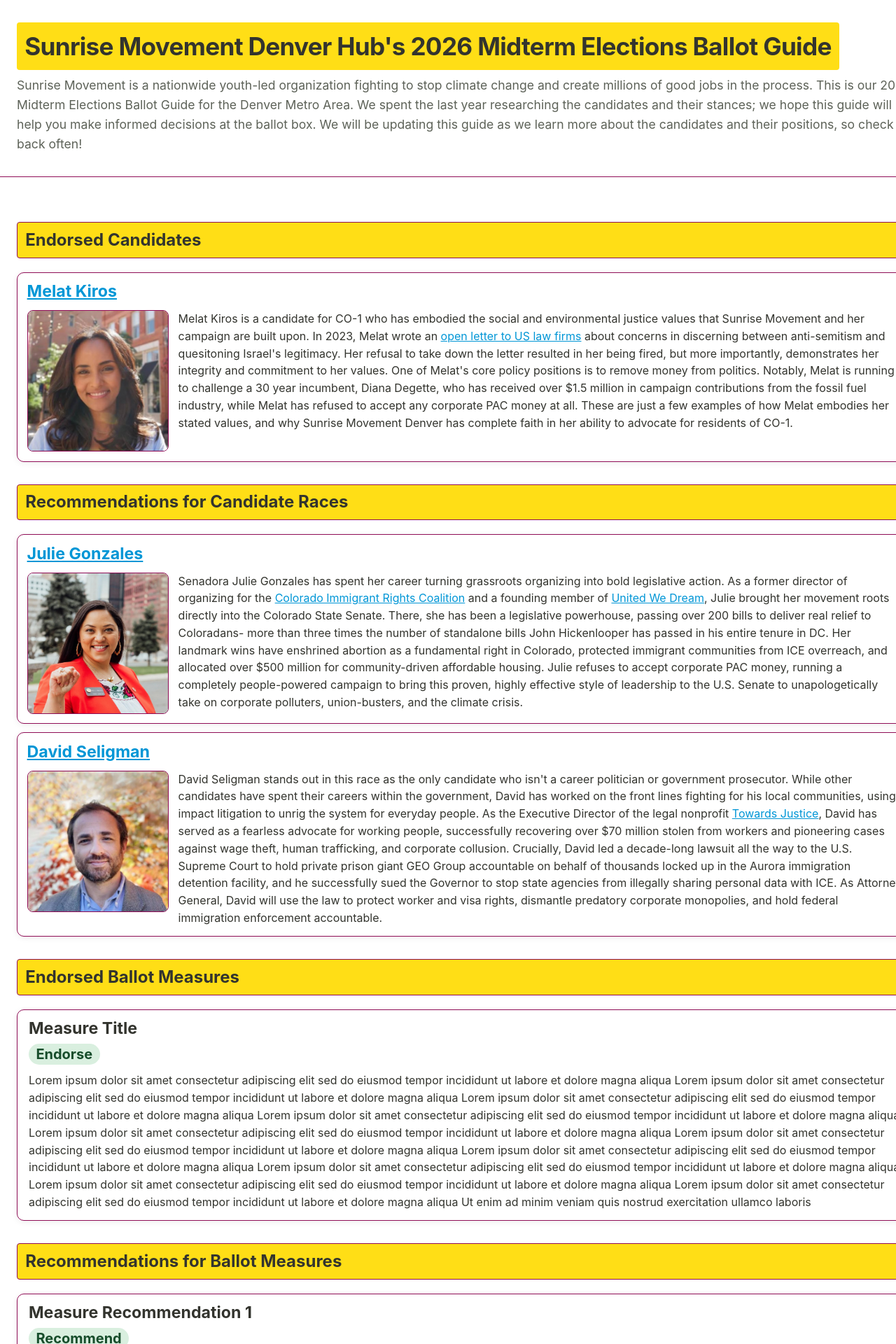
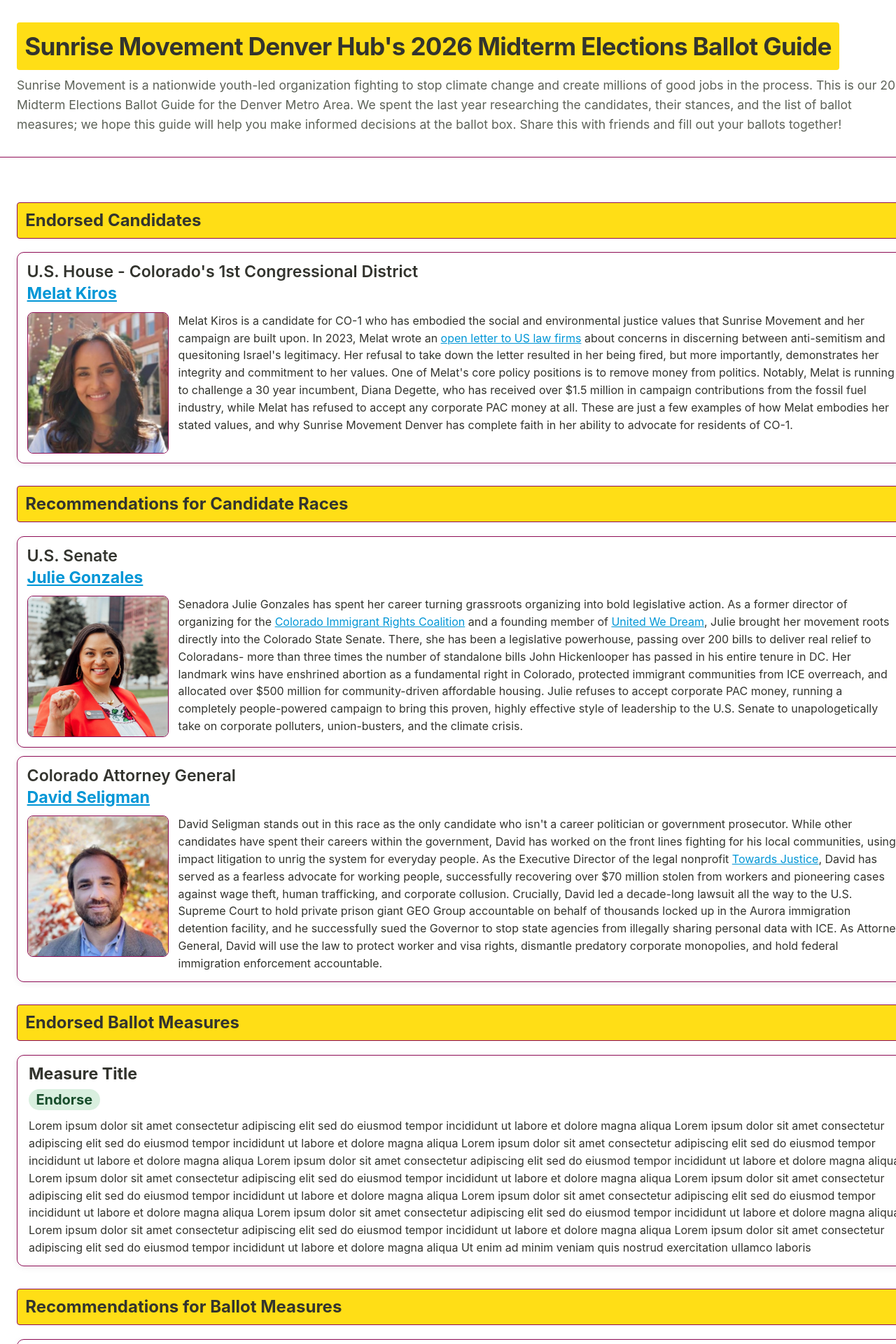
Before and after one commit to sunrisemvmtDEN/sunrisemvmtDEN.github.io, a Jekyll site: the page built from index.md, in a window 1280 px wide. Shown: the top 1920 px of the page at 70% size. Built offline with Jekyll 4.4.1, drawn with Linux system fonts in a browser that asks for light colours; part of the change alters nothing that is shown.

Commit message:
feat(_site/data/..): writing in copy

```diff
--- a/_config.yaml
+++ b/_config.yaml
@@ -1,3 +1,3 @@
 theme: jekyll-theme-minimal
 title: Sunrise Movement Denver Hub's 2026 Midterm Elections Ballot Guide
-description: Sunrise Movement is a nationwide youth-led organization fighting to stop climate change and create millions of good jobs in the process. This is our 2026 Midterm Elections Ballot Guide for the Denver Metro Area. We spent the last year researching the candidates and their stances; we hope this guide will help you make informed decisions at the ballot box. We will be updating this guide as we learn more about the candidates and their positions, so check back often!
+description: Sunrise Movement is a nationwide youth-led organization fighting to stop climate change and create millions of good jobs in the process. This is our 2026 Midterm Elections Ballot Guide for the Denver Metro Area. We spent the last year researching the candidates, their stances, and the list of ballot measures; we hope this guide will help you make informed decisions at the ballot box. Share this with friends and fill out your ballots together!
--- a/data/candidates_endorsed.csv
+++ b/data/candidates_endorsed.csv
@@ -1,2 +1,2 @@
-name,url,headshot,description
-Melat Kiros,https://www.kirosforco.com/,/assets/images/endorsed/Kiros.jpg,"Melat Kiros is a candidate for CO-1 who has embodied the social and environmental justice values that Sunrise Movement and her campaign are built upon. In 2023, Melat wrote an [open letter to US law firms](https://medium.com/@melatakiros/dear-us-law-firms-77ec63e838af) about concerns in discerning between anti-semitism and quesitoning Israel's legitimacy. Her refusal to take down the letter resulted in her being fired, but more importantly, demonstrates her integrity and commitment to her values. One of Melat's core policy positions is to remove money from politics. Notably, Melat is running to challenge a 30 year incumbent, Diana Degette, who has received over $1.5 million in campaign contributions from the fossil fuel industry, while Melat has refused to accept any corporate PAC money at all. These are just a few examples of how Melat embodies her stated values, and why Sunrise Movement Denver has complete faith in her ability to advocate for residents of CO-1."
+name,race,url,headshot,description
+Melat Kiros,U.S. House - Colorado's 1st Congressional District,https://www.kirosforco.com/,/assets/images/endorsed/Kiros.jpg,"Melat Kiros is a candidate for CO-1 who has embodied the social and environmental justice values that Sunrise Movement and her campaign are built upon. In 2023, Melat wrote an [open letter to US law firms](https://medium.com/@melatakiros/dear-us-law-firms-77ec63e838af) about concerns in discerning between anti-semitism and quesitoning Israel's legitimacy. Her refusal to take down the letter resulted in her being fired, but more importantly, demonstrates her integrity and commitment to her values. One of Melat's core policy positions is to remove money from politics. Notably, Melat is running to challenge a 30 year incumbent, Diana Degette, who has received over $1.5 million in campaign contributions from the fossil fuel industry, while Melat has refused to accept any corporate PAC money at all. These are just a few examples of how Melat embodies her stated values, and why Sunrise Movement Denver has complete faith in her ability to advocate for residents of CO-1."
--- a/data/candidates_recommended.csv
+++ b/data/candidates_recommended.csv
@@ -1,3 +1,3 @@
-name,url,headshot,description
-Julie Gonzales,https://www.julieforcolorado.com/,/assets/images/endorsed/Gonzales.jpg,"Senadora Julie Gonzales has spent her career turning grassroots organizing into bold legislative action. As a former director of organizing for the [Colorado Immigrant Rights Coalition](https://coloradoimmigrant.org) and a founding member of [United We Dream](https://unitedwedream.org), Julie brought her movement roots directly into the Colorado State Senate. There, she has been a legislative powerhouse, passing over 200 bills to deliver real relief to Coloradans- more than three times the number of standalone bills John Hickenlooper has passed in his entire tenure in DC. Her landmark wins have enshrined abortion as a fundamental right in Colorado, protected immigrant communities from ICE overreach, and allocated over $500 million for community-driven affordable housing. Julie refuses to accept corporate PAC money, running a completely people-powered campaign to bring this proven, highly effective style of leadership to the U.S. Senate to unapologetically take on corporate polluters, union-busters, and the climate crisis."
-David Seligman,https://www.seligmanforag.com/,/assets/images/endorsed/Seligman.jpg,"David Seligman stands out in this race as the only candidate who isn't a career politician or government prosecutor. While other candidates have spent their careers within the government, David has worked on the front lines fighting for his local communities, using impact litigation to unrig the system for everyday people. As the Executive Director of the legal nonprofit [Towards Justice](https://www.towardsjustice.org), David has served as a fearless advocate for working people, successfully recovering over $70 million stolen from workers and pioneering cases against wage theft, human trafficking, and corporate collusion. Crucially, David led a decade-long lawsuit all the way to the U.S. Supreme Court to hold private prison giant GEO Group accountable on behalf of thousands locked up in the Aurora immigration detention facility, and he successfully sued the Governor to stop state agencies from illegally sharing personal data with ICE. As Attorney General, David will use the law to protect worker and visa rights, dismantle predatory corporate monopolies, and hold federal immigration enforcement accountable."
+name,race,url,headshot,description
+Julie Gonzales,U.S. Senate,https://www.julieforcolorado.com/,/assets/images/endorsed/Gonzales.jpg,"Senadora Julie Gonzales has spent her career turning grassroots organizing into bold legislative action. As a former director of organizing for the [Colorado Immigrant Rights Coalition](https://coloradoimmigrant.org) and a founding member of [United We Dream](https://unitedwedream.org), Julie brought her movement roots directly into the Colorado State Senate. There, she has been a legislative powerhouse, passing over 200 bills to deliver real relief to Coloradans- more than three times the number of standalone bills John Hickenlooper has passed in his entire tenure in DC. Her landmark wins have enshrined abortion as a fundamental right in Colorado, protected immigrant communities from ICE overreach, and allocated over $500 million for community-driven affordable housing. Julie refuses to accept corporate PAC money, running a completely people-powered campaign to bring this proven, highly effective style of leadership to the U.S. Senate to unapologetically take on corporate polluters, union-busters, and the climate crisis."
+David Seligman,Colorado Attorney General,https://www.seligmanforag.com/,/assets/images/endorsed/Seligman.jpg,"David Seligman stands out in this race as the only candidate who isn't a career politician or government prosecutor. While other candidates have spent their careers within the government, David has worked on the front lines fighting for his local communities, using impact litigation to unrig the system for everyday people. As the Executive Director of the legal nonprofit [Towards Justice](https://www.towardsjustice.org), David has served as a fearless advocate for working people, successfully recovering over $70 million stolen from workers and pioneering cases against wage theft, human trafficking, and corporate collusion. Crucially, David led a decade-long lawsuit all the way to the U.S. Supreme Court to hold private prison giant GEO Group accountable on behalf of thousands locked up in the Aurora immigration detention facility, and he successfully sued the Governor to stop state agencies from illegally sharing personal data with ICE. As Attorney General, David will use the law to protect worker and visa rights, dismantle predatory corporate monopolies, and hold federal immigration enforcement accountable."
--- a/index.md
+++ b/index.md
@@ -77,8 +77,16 @@ title: 2026 Ballot Guide
     color: var(--sunrise-charcoal);
   }
 
-  .candidate-name {
+  .candidate-heading {
     grid-column: 1 / -1;
+  }
+
+  .candidate-race {
+    margin: 0 0 0.2rem;
+    color: var(--sunrise-charcoal);
+    font-size: 1.45rem;
+    line-height: 1.2;
+    font-weight: 600;
   }
 
   .candidate-name a {
@@ -179,7 +187,7 @@ title: 2026 Ballot Guide
       grid-template-columns: 1fr;
     }
 
-    .candidate-name {
+    .candidate-heading {
       grid-column: 1;
     }
 
@@ -367,6 +375,7 @@ title: 2026 Ballot Guide
       .filter((row) => row.some((cell) => String(cell || "").trim() !== ""))
       .map((row) => {
         const name = getValue(row, headers, "name");
+        const race = getValue(row, headers, "race");
         const url = toUrl(getValue(row, headers, "url"));
         const headshot = toUrl(getValue(row, headers, "headshot"));
         const description = getValue(row, headers, "description");
@@ -378,7 +387,10 @@ title: 2026 Ballot Guide
           : "";
 
         return `<article class="candidate-card">
-          <h3 class="candidate-name">${nameHtml}</h3>
+          <div class="candidate-heading">
+            ${race ? `<p class="candidate-race">${escapeHtml(race)}</p>` : ""}
+            <h3 class="candidate-name">${nameHtml}</h3>
+          </div>
           ${imageHtml}
           <p class="candidate-description">${linkifyText(description)}</p>
         </article>`;
```
Also changed, not shown: README.md, assets/images/endorsed/Escárcega.png (added), 2 other files.
